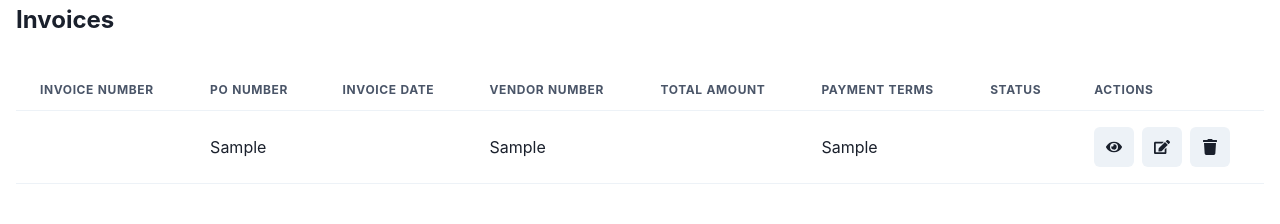
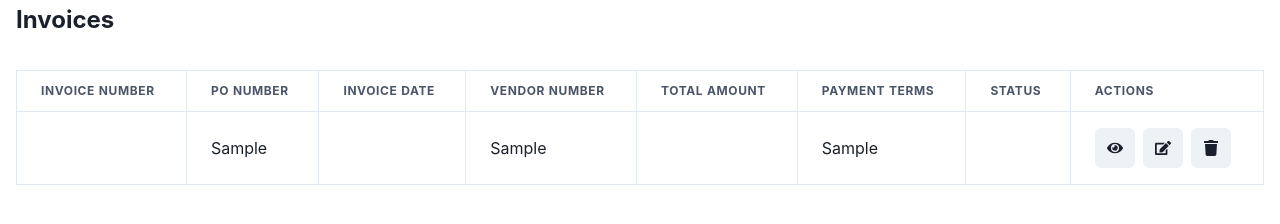
Before and after one commit to GPT-Engineer-App/saas-vendor-management-ui, a React (Vite) app: page / in a window 1280 px wide. Both pictures are taken after typing "Sample", "Sample", "Sample" into the empty fields and a click on the button "Submit". Shown: the part 560-784 px from the top of the page. Built offline with nearby package versions, Linux system fonts and the light colour scheme.

Commit message:
Added borders to the columns in the table for better visual separation.
Prompt: add - columns border

```diff
--- a/src/pages/Index.jsx
+++ b/src/pages/Index.jsx
@@ -97,30 +97,60 @@ const Index = () => {
         <Text fontSize="2xl" fontWeight="bold">
           Invoices
         </Text>
-        <Table variant="simple">
+        <Table variant="simple" border="1px" borderColor="gray.200">
           <Thead>
-            <Tr>
-              <Th>Invoice Number</Th>
-              <Th>PO Number</Th>
-              <Th>Invoice Date</Th>
-              <Th>Vendor Number</Th>
-              <Th>Total Amount</Th>
-              <Th>Payment Terms</Th>
-              <Th>Status</Th>
-              <Th>Actions</Th>
+            <Tr border="1px" borderColor="gray.200">
+              <Th border="1px" borderColor="gray.200">
+                Invoice Number
+              </Th>
+              <Th border="1px" borderColor="gray.200">
+                PO Number
+              </Th>
+              <Th border="1px" borderColor="gray.200">
+                Invoice Date
+              </Th>
+              <Th border="1px" borderColor="gray.200">
+                Vendor Number
+              </Th>
+              <Th border="1px" borderColor="gray.200">
+                Total Amount
+              </Th>
+              <Th border="1px" borderColor="gray.200">
+                Payment Terms
+              </Th>
+              <Th border="1px" borderColor="gray.200">
+                Status
+              </Th>
+              <Th border="1px" borderColor="gray.200">
+                Actions
+              </Th>
             </Tr>
           </Thead>
           <Tbody>
             {invoices.map((invoice, index) => (
-              <Tr key={index}>
-                <Td>{invoice.invoiceNumber}</Td>
-                <Td>{invoice.poNumber}</Td>
-                <Td>{invoice.invoiceDate}</Td>
-                <Td>{invoice.vendorNumber}</Td>
-                <Td>{invoice.totalAmount}</Td>
-                <Td>{invoice.paymentTerms}</Td>
-                <Td>{invoice.status}</Td>
-                <Td>
+              <Tr key={index} border="1px" borderColor="gray.200">
+                <Td border="1px" borderColor="gray.200">
+                  {invoice.invoiceNumber}
+                </Td>
+                <Td border="1px" borderColor="gray.200">
+                  {invoice.poNumber}
+                </Td>
+                <Td border="1px" borderColor="gray.200">
+                  {invoice.invoiceDate}
+                </Td>
+                <Td border="1px" borderColor="gray.200">
+                  {invoice.vendorNumber}
+                </Td>
+                <Td border="1px" borderColor="gray.200">
+                  {invoice.totalAmount}
+                </Td>
+                <Td border="1px" borderColor="gray.200">
+                  {invoice.paymentTerms}
+                </Td>
+                <Td border="1px" borderColor="gray.200">
+                  {invoice.status}
+                </Td>
+                <Td border="1px" borderColor="gray.200">
                   <HStack spacing={2}>
                     <IconButton aria-label="View" icon={<FaEye />} />
                     <IconButton aria-label="Edit" icon={<FaEdit />} onClick={() => handleEdit(index)} />
```
